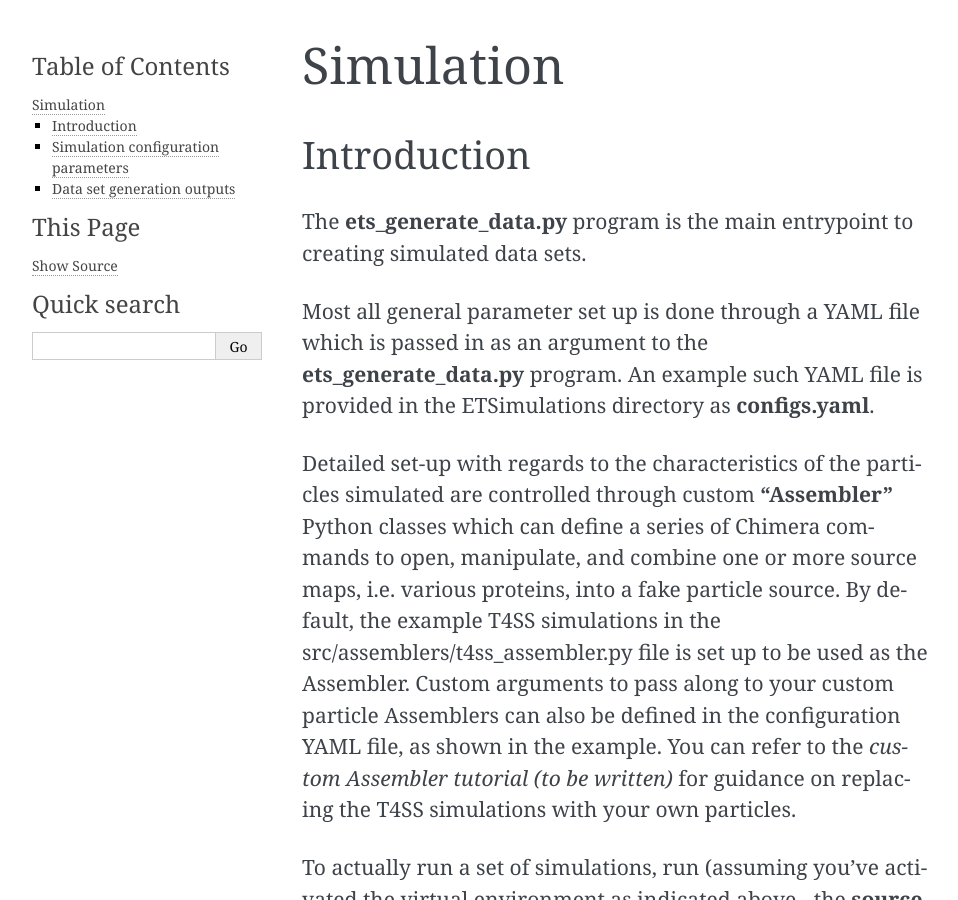
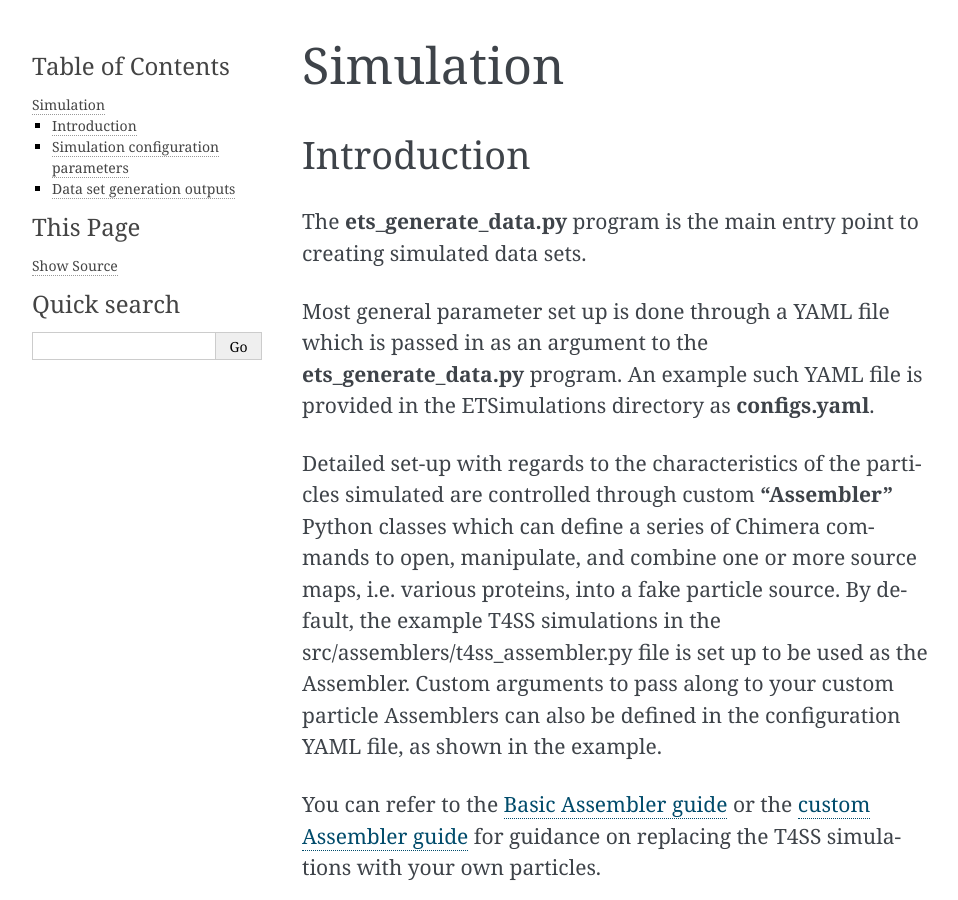
Before and after one commit to kmshin1397/ETSimulations, a Sphinx documentation site: the page built from docs/Simulation.rst, in a window 1280 px wide and 900 px high. Shown: the whole window, without its empty margins (148-1106 px from the left). Built offline with Sphinx 7.4.7, drawn with Linux system fonts in a browser that asks for light colours.

```diff
--- a/docs/Simulation.rst
+++ b/docs/Simulation.rst
@@ -7,11 +7,13 @@ Simulation
 ============
 Introduction
 ============
-The **ets\_generate\_data.py** program is the main entrypoint to creating simulated data sets.
+The **ets\_generate\_data.py** program is the main entry point to creating simulated data sets.
 
-Most all general parameter set up is done through a YAML file which is passed in as an argument to the **ets\_generate\_data.py** program. An example such YAML file is provided in the ETSimulations directory as **configs.yaml**.
+Most general parameter set up is done through a YAML file which is passed in as an argument to the **ets\_generate\_data.py** program. An example such YAML file is provided in the ETSimulations directory as **configs.yaml**.
 
-Detailed set-up with regards to the characteristics of the particles simulated are controlled through custom **"Assembler"** Python classes which can define a series of Chimera commands to open, manipulate, and combine one or more source maps, i.e. various proteins, into a fake particle source. By default, the example T4SS simulations in the src/assemblers/t4ss\_assembler.py file is set up to be used as the Assembler. Custom arguments to pass along to your custom particle Assemblers can also be defined in the configuration YAML file, as shown in the example. You can refer to the `custom Assembler tutorial (to be written)` for guidance on replacing the T4SS simulations with your own particles.
+Detailed set-up with regards to the characteristics of the particles simulated are controlled through custom **"Assembler"** Python classes which can define a series of Chimera commands to open, manipulate, and combine one or more source maps, i.e. various proteins, into a fake particle source. By default, the example T4SS simulations in the src/assemblers/t4ss\_assembler.py file is set up to be used as the Assembler. Custom arguments to pass along to your custom particle Assemblers can also be defined in the configuration YAML file, as shown in the example.
+
+You can refer to the :ref:`Basic Assembler guide <tutorial-basic-assembler>` or the :ref:`custom Assembler guide <guide-custom-assembler>` for guidance on replacing the T4SS simulations with your own particles.
 
 To actually run a set of simulations, run (assuming you've activated the virtual environment as indicated above - the **source ..** command)::
 
--- a/docs/index.rst
+++ b/docs/index.rst
@@ -5,7 +5,7 @@ The ETSimulations package is designed to be a tool to the facilitate generation
 simulated cryo-electron tomography data.
 
 * Raw tiltseries are generated with a combination of `UCSF Chimera <https://www.cgl.ucsf.edu/chimera/>`_ and the `TEM-Simulator <http://tem-simulator.sourceforge.net/>`_ package. Simulated particles placed in the generated data can be based on either inputted PDB models or MRC files and manipulated with Chimera commands.
-* Generated datasets are then available to be processed with any cryo-ET software; automatic processing options are available currently for the `EMAN2 <https://blake.bcm.edu/emanwiki/EMAN2>`_ , `IMOD <https://bio3d.colorado.edu/imod/>`_ (batchruntomo), and `I3 <i3link>`_ (sub-tomogram averaging only) pipelines.
+* Generated datasets are then available to be processed with any cryo-ET software; automatic processing options are available currently for the `EMAN2 <https://blake.bcm.edu/emanwiki/EMAN2>`_ , `IMOD <https://bio3d.colorado.edu/imod/>`_, `Dynamo <https://wiki.dynamo.biozentrum.unibas.ch/w/index.php/Main_Page>`_, `I3 <https://www.electrontomography.org/>`_, and `Artiatomi <https://github.com/uermel/Artiatomi>`_ pipelines.
 
 =================
 Table of Contents
```
Also changed, not shown: docs/EMAN2Processor.rst (+5 -2 lines).
